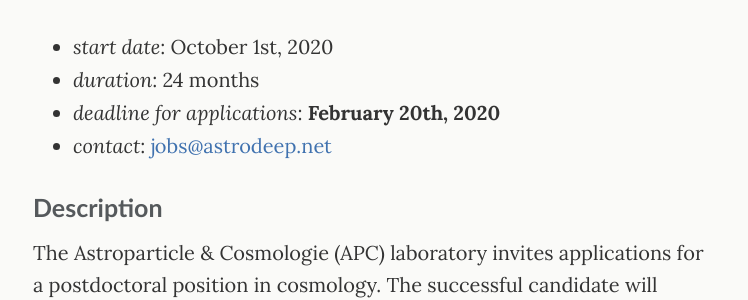
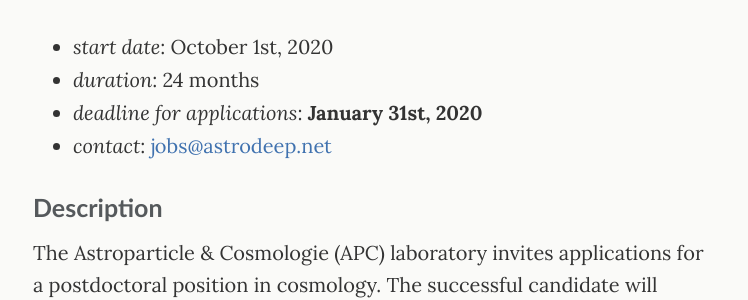
Before and after one commit to astrodeepnet/website, a Jekyll site: the page built from jobs/postdoc/postdoc-apc.md, in a window 1280 px wide. Shown: the part 232-532 px from the top of the page, without its empty margins (265-1013 px from the left). Built offline with Jekyll 4.4.1, drawn with Linux system fonts in a browser that asks for light colours.

Commit message:
Change postdoc deadline

```diff
--- a/jobs/postdoc/postdoc-apc.md
+++ b/jobs/postdoc/postdoc-apc.md
@@ -7,7 +7,7 @@ subtitle: Postdoctoral position in probabilistic deep neural networks for weak l
 
 - _start date_: October 1st, 2020
 - _duration_: 24 months
-- _deadline for applications_: **February 20th, 2020**
+- _deadline for applications_: **January 31st, 2020**
 - _contact_: [jobs@astrodeep.net](mailto:jobs@astrodeep.net?subject=Postdoctoral position at APC)
 
 ### Description
```
